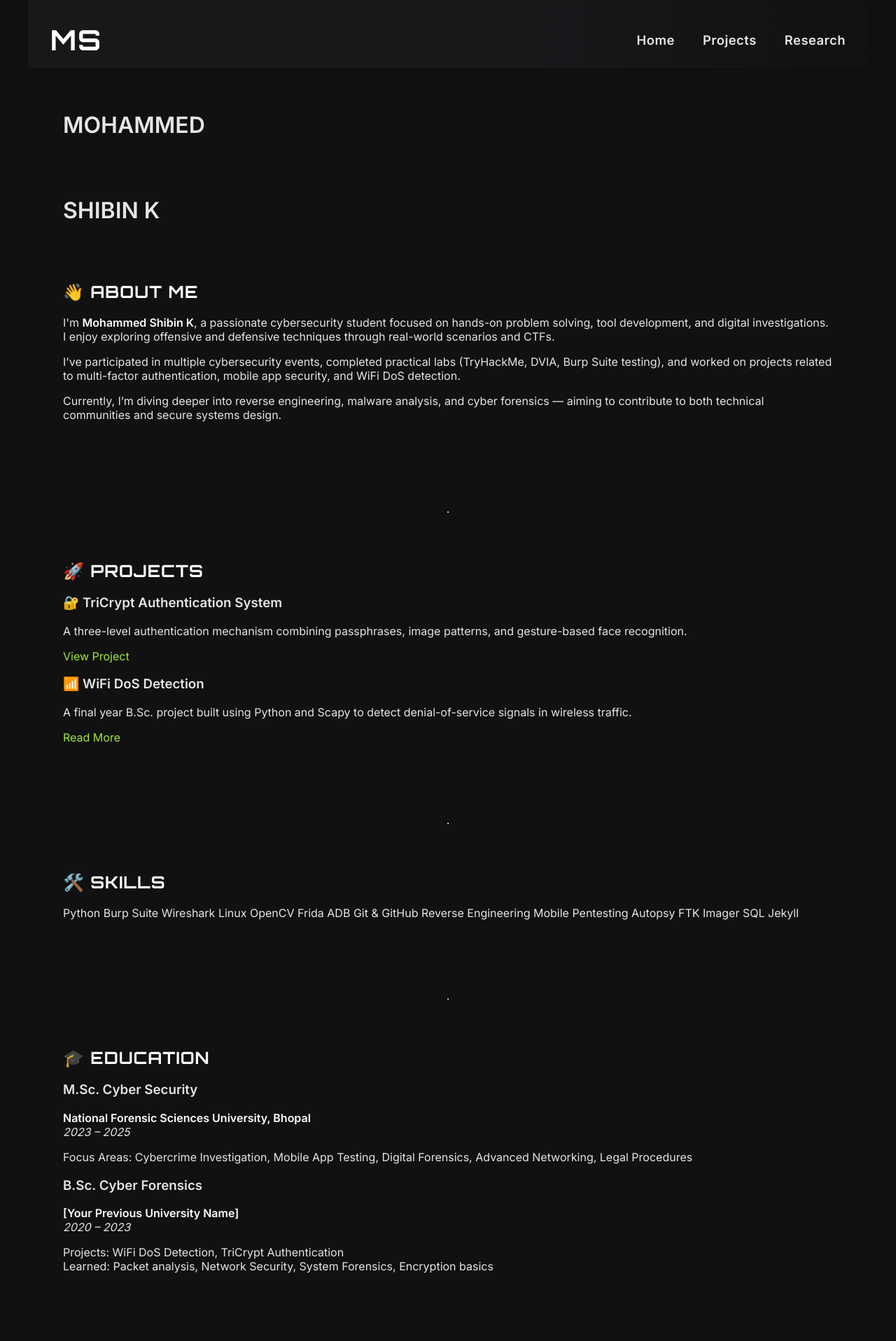
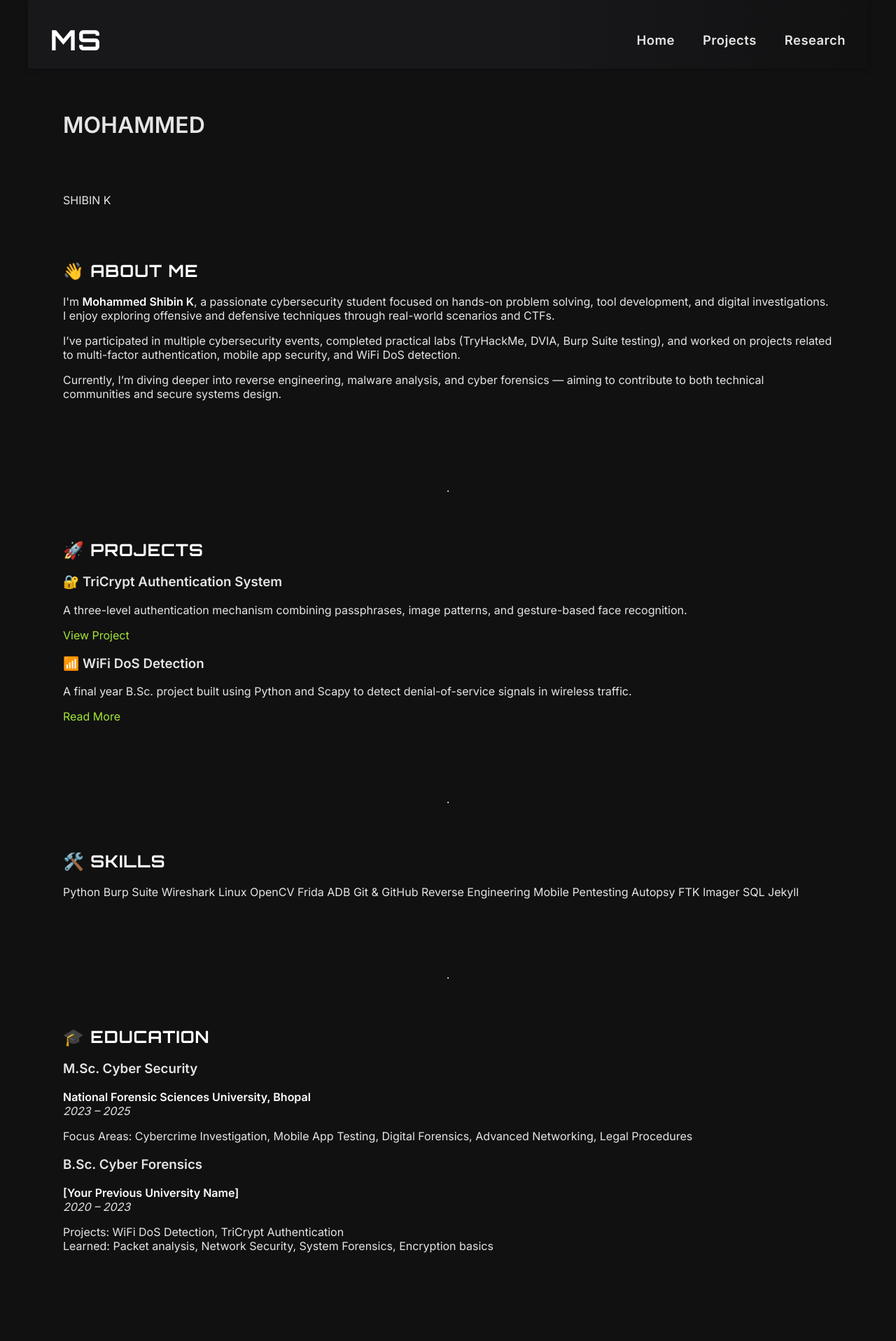
Before and after one commit to Shibzzz/mohdshibin, a Jekyll site: the page built from index.md, in a window 1280 px wide. Shown: the top 1917 px of the page at 70% size. Built offline with Jekyll 4.4.1, drawn with Linux system fonts in a browser that asks for light colours.

```diff
--- a/index.md
+++ b/index.md
@@ -4,7 +4,7 @@ title: Home
 ---
 
 # MOHAMMED
-# SHIBIN K
+SHIBIN K
 <section class="reveal-on-scroll">
   <h2>👋 About Me</h2>
   <p>
```
